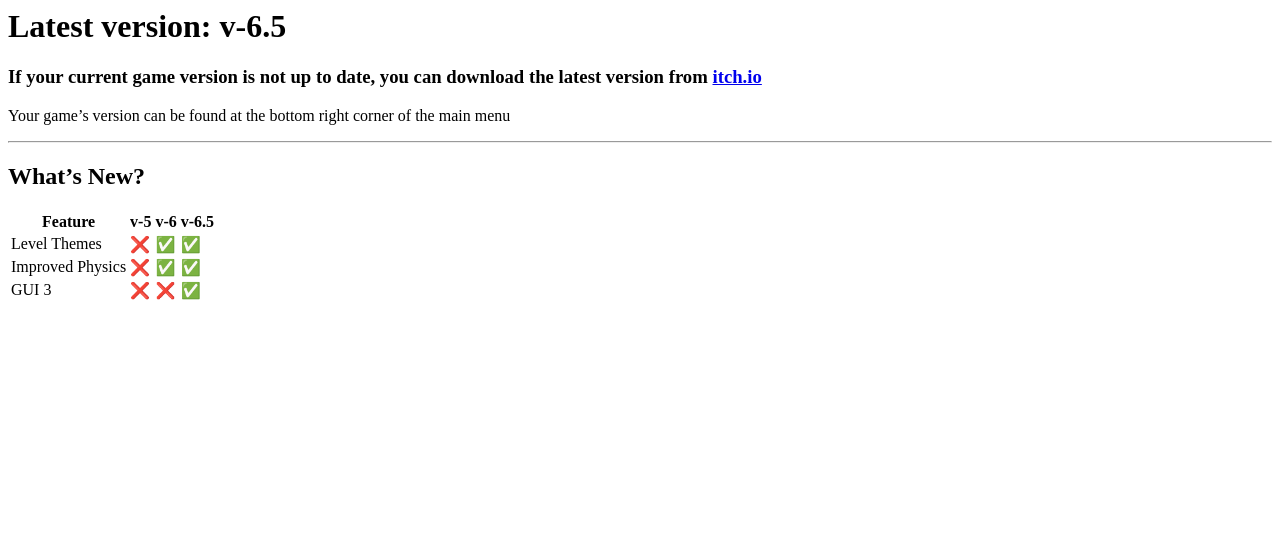
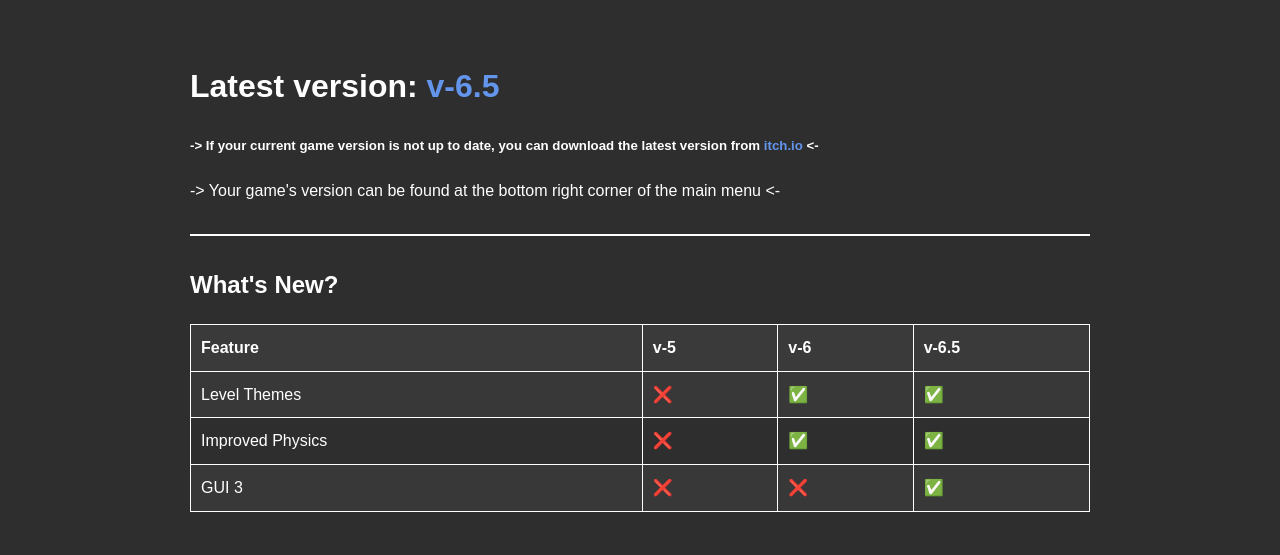
Before and after one commit to GenericRoblox/GenericRoblox.github.io, a plain HTML site: page index.html in a window 1280 px wide. Drawn offline with Linux system fonts and the light colour scheme.

Commit message:
Update index.html

```diff
--- a/index.html
+++ b/index.html
@@ -1,18 +1,81 @@
-<h1 class="code-line" data-line-start=0 data-line-end=1 ><a id="Latest_version_v65_0"></a>Latest version: v-6.5</h1>
-<h3 class="code-line" data-line-start=2 data-line-end=3 ><a id="If_your_current_game_version_is_not_up_to_date_you_can_download_the_latest_version_from_itchiohttpsmariomaker404itchiosupermariomaker404_2"></a>If your current game version is not up to date, you can download the latest version from <a href="https://mariomaker404.itch.io/super-mario-maker-404">itch.io</a></h3>
-<p class="has-line-data" data-line-start="4" data-line-end="5">Your game’s version can be found at the bottom right corner of the main menu</p>
+<!DOCTYPE html>
+<html lang="en">
+<head>
+  <meta charset="UTF-8">
+  <meta name="viewport" content="width=device-width, initial-scale=1.0">
+  <title>Super Mario Maker 404 Updates</title>
+  <style>
+    body {
+      background-color: #2e2e2e; /* Dark gray */
+      color: #ffffff;            /* White text */
+      font-family: sans-serif;
+      line-height: 1.6;
+      padding: 40px;
+      max-width: 900px;
+      margin: auto;
+    }
+
+    h1, h2, h3, h4, h5, h6 {
+      color: #ffffff;
+    }
+
+    a {
+      color: #6495ed; /* Blue links for your version text */
+      text-decoration: none;
+    }
+
+    a:hover {
+      text-decoration: underline;
+    }
+
+    table {
+      border-collapse: collapse;
+      width: 100%;
+      margin-top: 20px;
+    }
+
+    table, th, td {
+      border: 1px solid #ffffff;
+    }
+
+    th, td {
+      padding: 10px;
+      text-align: left;
+    }
+
+    th {
+      background-color: #3a3a3a;
+    }
+
+    tr:nth-child(even) {
+      background-color: #383838;
+    }
+
+    hr {
+      border: 1px solid #ffffff;
+      margin: 30px 0;
+    }
+  </style>
+</head>
+<body>
+
+  <h1>Latest version: <span style="color:#6495ed">v-6.5</span></h1>
+
+  <h5>-> If your current game version is not up to date, you can download the latest version from <a href="https://mariomaker404.itch.io/super-mario-maker-404" target="_blank">itch.io</a> <-</h5>
+
+  <p>-> Your game's version can be found at the bottom right corner of the main menu <-</p>
+
   <hr>
-<h2 class="code-line" data-line-start=8 data-line-end=9 ><a id="Whats_New_8"></a>What’s New?</h2>
-<table class="table table-striped table-bordered">
-<thead>
+
+  <h2>What's New?</h2>
+
+  <table>
     <tr>
       <th>Feature</th>
       <th>v-5</th>
       <th>v-6</th>
       <th>v-6.5</th>
     </tr>
-</thead>
-<tbody>
     <tr>
       <td>Level Themes</td>
       <td>❌</td>
@@ -31,5 +94,7 @@
       <td>❌</td>
       <td>✅</td>
     </tr>
-</tbody>
   </table>
+
+</body>
+</html>
```
Lines whose indentation alone changed are shown as unchanged.
